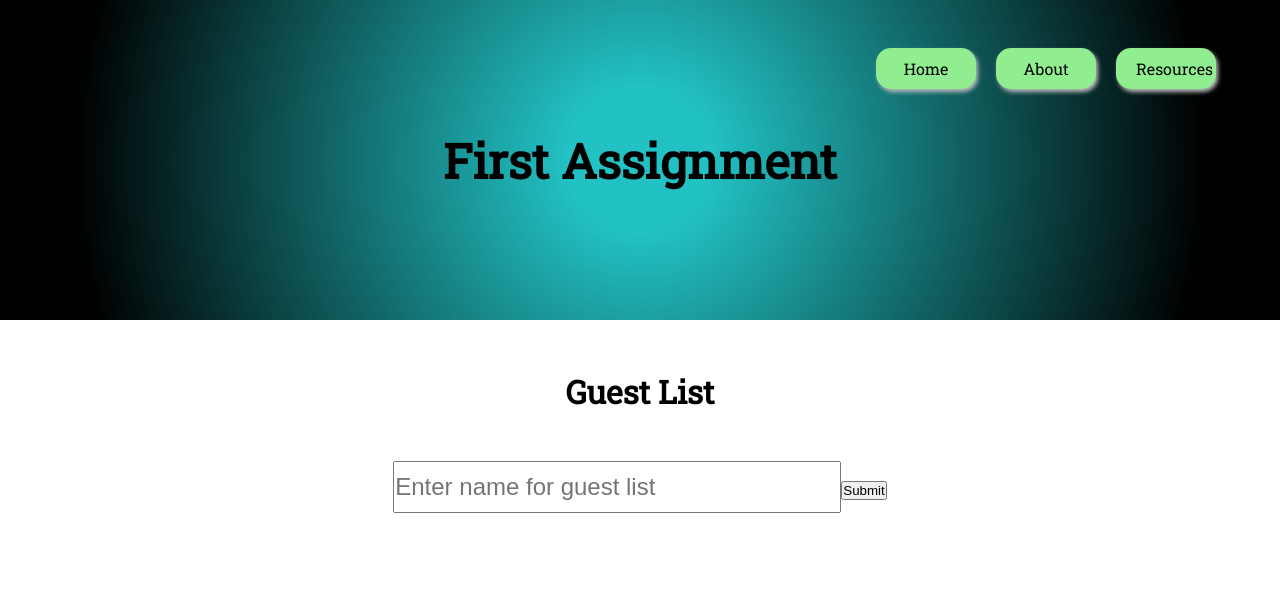
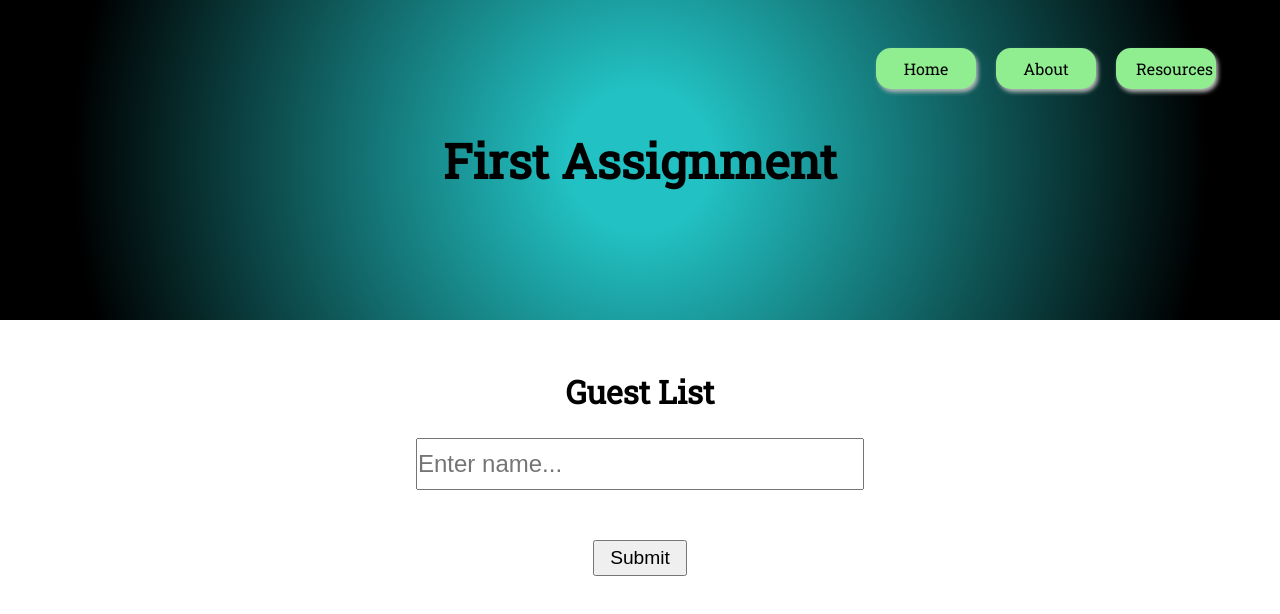
Before and after one commit to andrewrey/reactCompleteGuideAssignment1, a React (Create React App) app: page / in a window 1280 px wide. Shown: the top 614 px of the page. Built offline with nearby package versions, Linux system fonts and the light colour scheme.

Commit message:
added styling in input wrapper and updated submit handler to alert for entering name if left blank

```diff
--- a/src/App.js
+++ b/src/App.js
@@ -25,11 +25,15 @@ class App extends Component {
   };
 
   handleNameSubmit = (name) => {
-    let id = this.updateIDNumber();
-    this.setState({
-      guests: [{ name, id }, ...this.state.guests],
-      pendingGuest: "",
-    });
+    if (name === "") {
+      alert("Please enter a name!");
+    } else {
+      let id = this.updateIDNumber();
+      this.setState({
+        guests: [{ name, id }, ...this.state.guests],
+        pendingGuest: "",
+      });
+    }
   };
 
   render() {
--- a/src/MainContent/GuestInput/index.js
+++ b/src/MainContent/GuestInput/index.js
@@ -2,8 +2,8 @@ import React from "react";
 
 const GuestInput = ({ handleName, handleSubmit, pendingGuest }) => {
   return (
-    <div>
-      <input type="text" placeholder="Enter name for guest list" onChange={handleName} value={pendingGuest} />
+    <div class="input-wrapper">
+      <input type="text" placeholder="Enter name..." onChange={handleName} value={pendingGuest} />
       <button onClick={handleSubmit}>Submit</button>
     </div>
   );
--- a/src/MainContent/MainContent.scss
+++ b/src/MainContent/MainContent.scss
@@ -7,11 +7,22 @@ main {
     font-size: 2rem;
   }
   input {
-    margin-top: 2em;
     display: inline-block;
-    width: 50%;
     padding: 10px 0;
     font-size: 1.5rem;
     outline: none;
+    width: 50%;
+    margin-bottom: 50px;
+  }
+  button {
+    display: inline-block;
+    padding: 5px 15px;
+    font-size: 1.2rem;
+  }
+  .input-wrapper {
+    padding-top: 25px;
+    display: flex;
+    flex-direction: column;
+    align-items: center;
   }
 }
```
